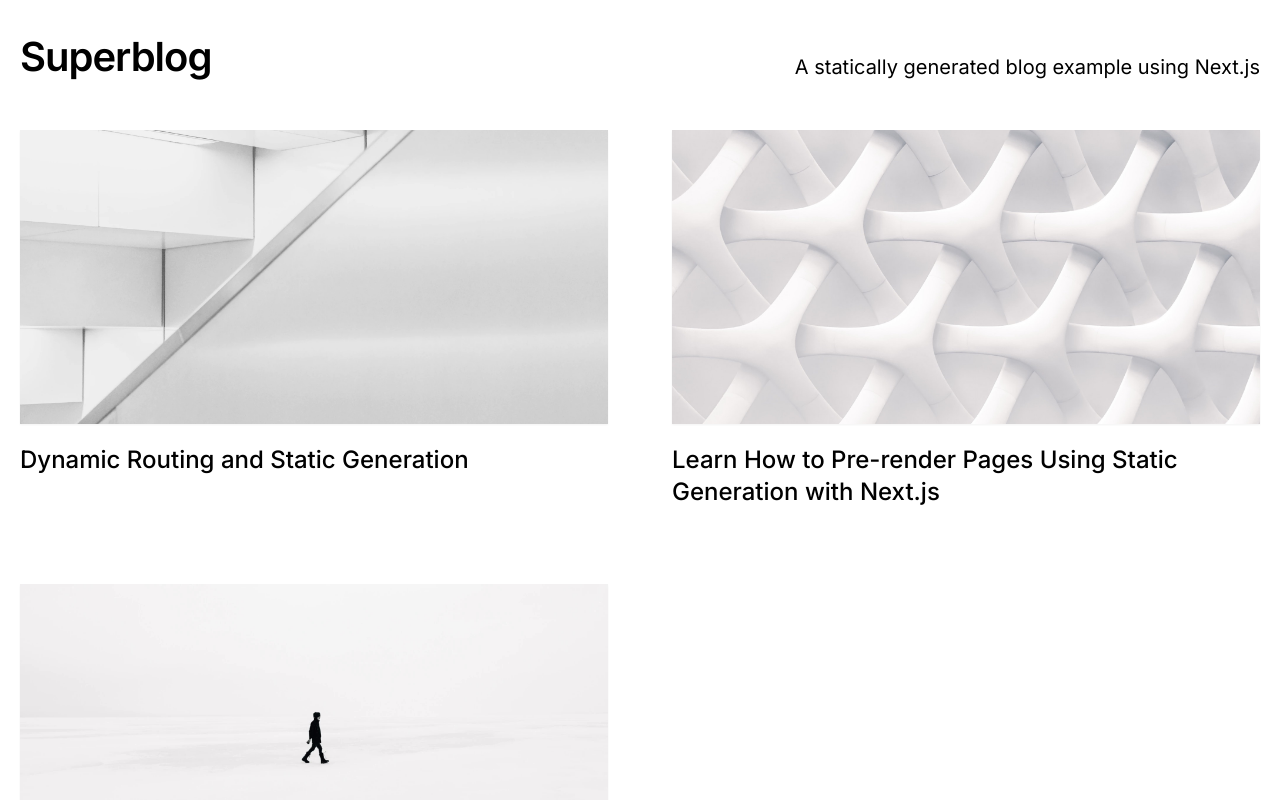
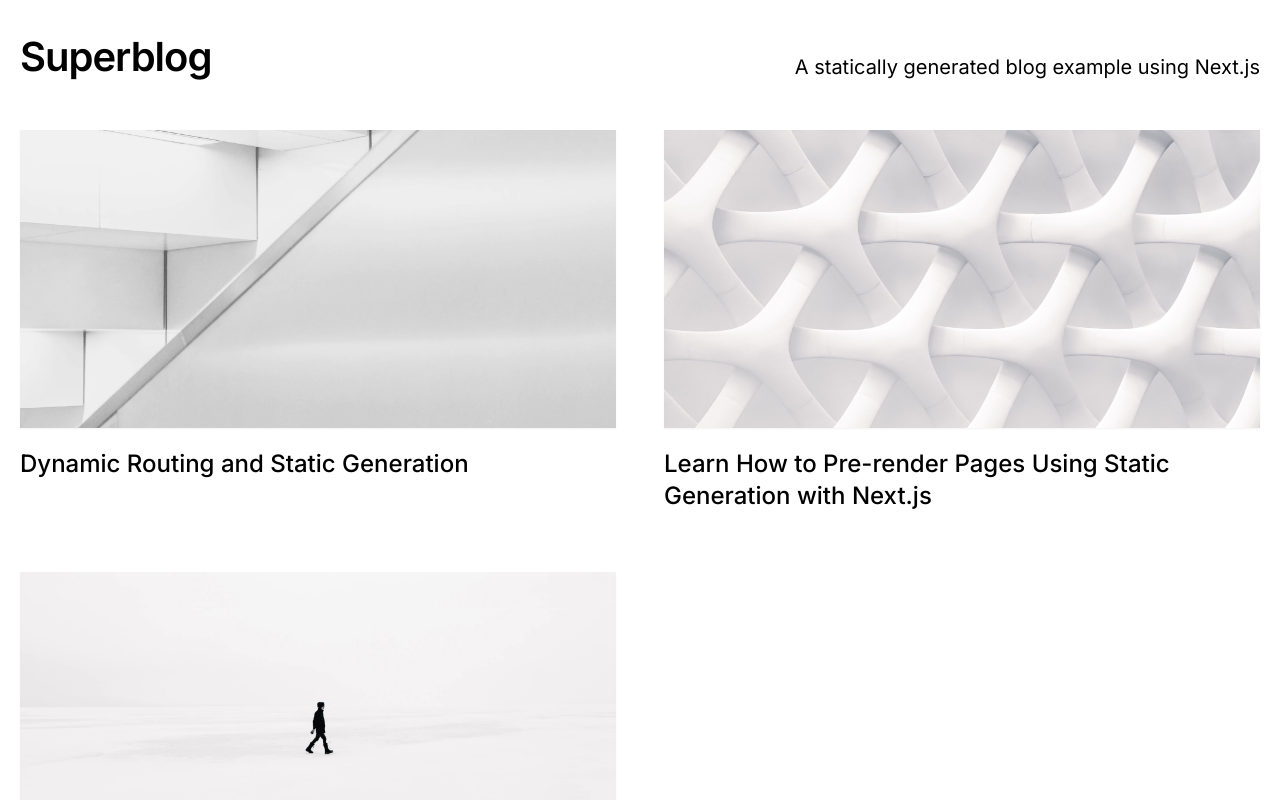
Before and after one commit to lowen-studio/test-vercel-blog, a Next.js app: page / in a window 1280 px wide. Shown: the top 800 px of the page. Built offline with nearby package versions, Linux system fonts and the light colour scheme.

Commit message:
Update more-stories.tsx

```diff
--- a/src/app/_components/more-stories.tsx
+++ b/src/app/_components/more-stories.tsx
@@ -8,10 +8,7 @@
 export function MoreStories({ posts }: Props) {
   return (
     <section>
-      <h2 className="mb-8 text-5xl md:text-7xl font-bold tracking-tighter leading-tight">
-
-      </h2>
-      <div className="grid grid-cols-1 md:grid-cols-2 gap-16 mb-32">
+      <div className="grid grid-cols-1 md:grid-cols-2 gap-12 mb-32">
         {posts.map((post) => (
           <PostPreview
             key={post.slug}
```
